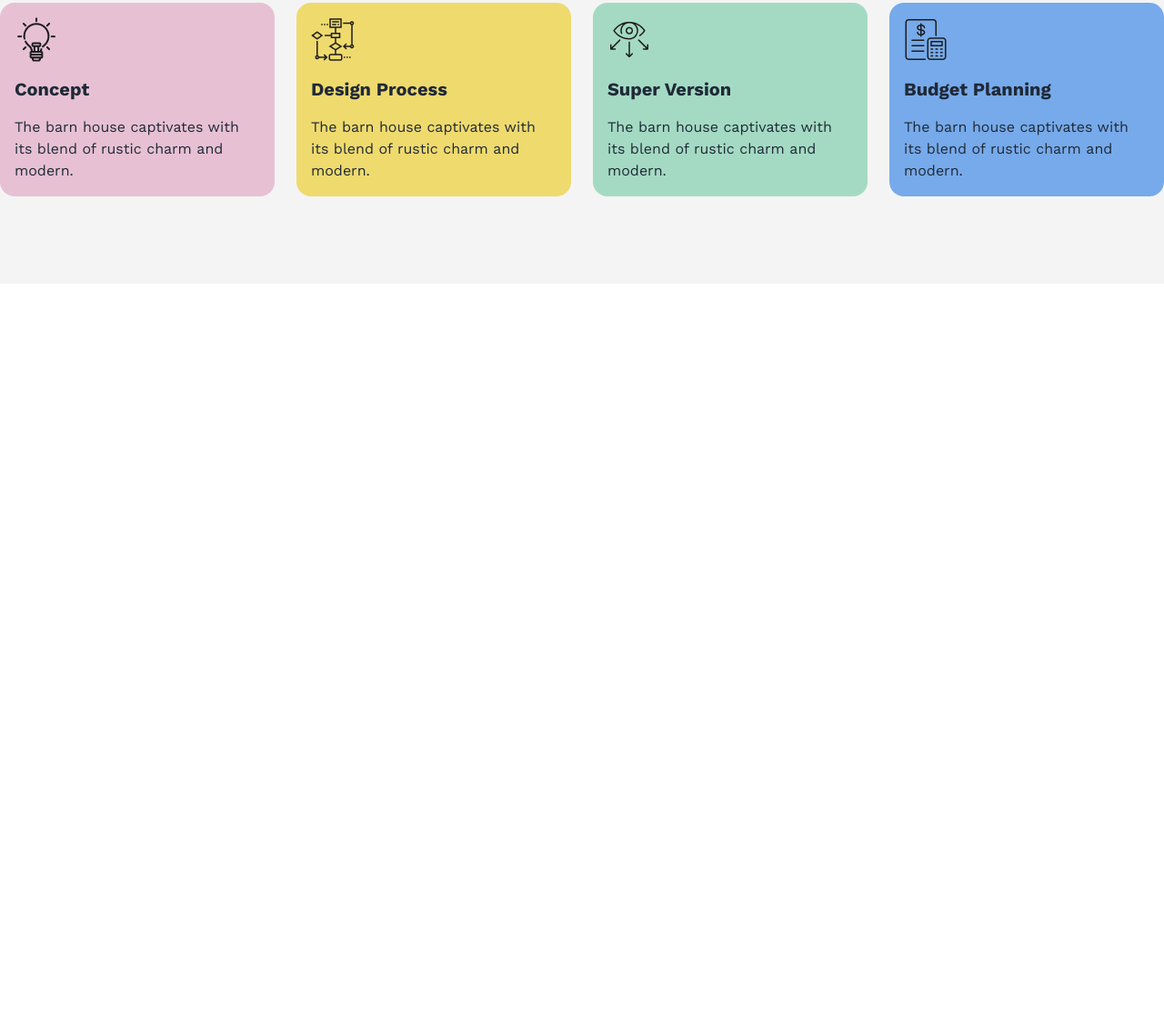
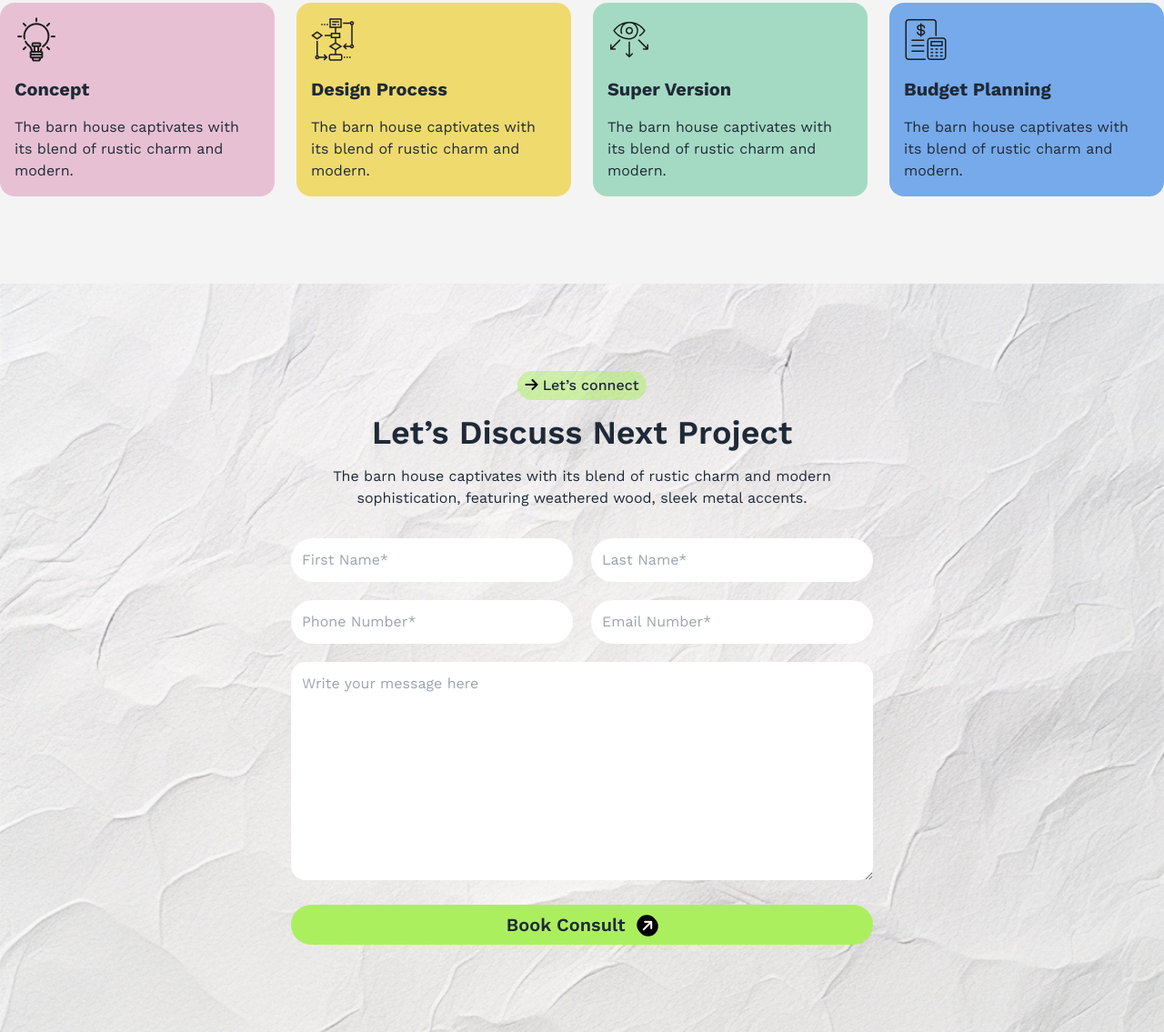
Before and after one commit to rubel04/Rinterio-assignment-3, a plain HTML site: page index.html in a window 1280 px wide. Shown: the part 1791-2926 px from the top of the page at 91% size. Before the commit the page ends 2103 px from the top, so only its background shows below. Drawn offline with nearby package versions, Linux system fonts and the light colour scheme.

Commit message:
added contact section

```diff
--- a/index.html
+++ b/index.html
@@ -40,6 +40,12 @@
     <style>
       .font-manrope {
         font-family: "Work Sans", serif;
+      }
+      .contact-bg {
+        background-image: url(./assets/bg.jpg);
+        background-repeat: no-repeat;
+        background-position: center;
+        background-size: cover;
       }
     </style>
   </head>
@@ -246,6 +252,71 @@
           </div>
         </div>
       </section>
+      <!-- contact section -->
+      <section class="contact-bg">
+        <div class="container mx-auto p-5 lg:p-0 py-10 lg:py-24">
+          <!-- contact text -->
+          <div class="text-center space-y-4">
+            <button
+              class="bg-secondary-color rounded-3xl py-1 font-medium px-2"
+            >
+              <i class="fa-solid fa-arrow-right rounded-full text-black"></i>
+              Let’s connect
+            </button>
+            <h2 class="text-2xl lg:text-4xl font-semibold">
+              Let’s Discuss Next Project
+            </h2>
+            <p class="lg:w-2/4 mx-auto">
+              The barn house captivates with its blend of rustic charm and
+              modern sophistication, featuring weathered wood, sleek metal
+              accents.
+            </p>
+          </div>
+          <!-- input field -->
+          <div class="w-full lg:w-1/2 mx-auto space-y-5">
+            <div class="space-y-5 mt-8">
+              <div class="block lg:flex gap-5 space-y-5 lg:space-y-0">
+                <input
+                  class="bg-white rounded-3xl w-full p-3"
+                  type="text"
+                  placeholder="First Name*"
+                />
+                <input
+                  class="bg-white rounded-3xl w-full p-3"
+                  type="text"
+                  placeholder="Last Name*"
+                />
+              </div>
+              <div class="block lg:flex gap-5 space-y-5 lg:space-y-0">
+                <input
+                  class="bg-white rounded-3xl w-full p-3"
+                  type="text"
+                  placeholder="Phone Number*"
+                />
+                <input
+                  class="bg-white rounded-3xl w-full p-3"
+                  type="text"
+                  placeholder="Email Number*"
+                />
+              </div>
+            </div>
+            <div>
+              <textarea
+                class="w-full rounded-2xl p-3 h-60"
+                name=""
+                id=""
+                placeholder="Write your message here"
+              ></textarea>
+            </div>
+            <button class="w-full bg-primary-color px-3 py-2 rounded-3xl">
+              <a class="text-xl font-semibold mr-2">Book Consult</a>
+              <i
+                class="fa-solid fa-arrow-right p-1 -rotate-45 rounded-full bg-black text-white"
+              ></i>
+            </button>
+          </div>
+        </div>
+      </section>
     </main>
     <footer></footer>
   </body>
--- a/tailwind.config.js
+++ b/tailwind.config.js
@@ -2,7 +2,11 @@
 module.exports = {
   content: ["./src/**/*.{html,js}"],
   theme: {
-    extend: {},
+    extend: {
+      backgroundImage: {
+        "contact-bg": "url('./assets/bg.jpg')",
+      },
+    },
   },
   plugins: [],
 };
```
